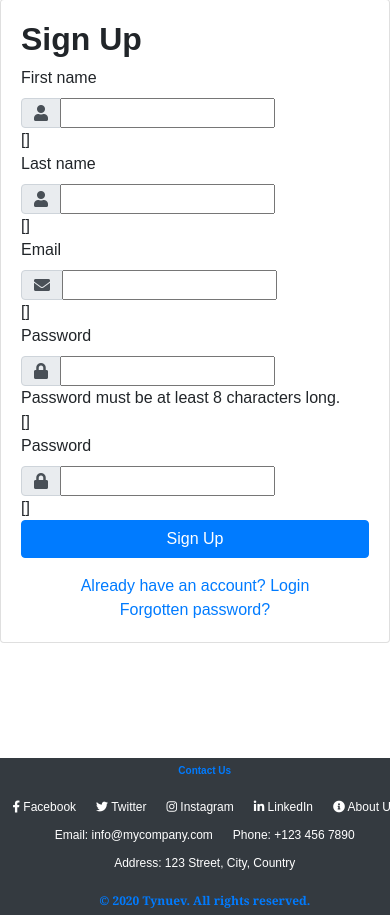
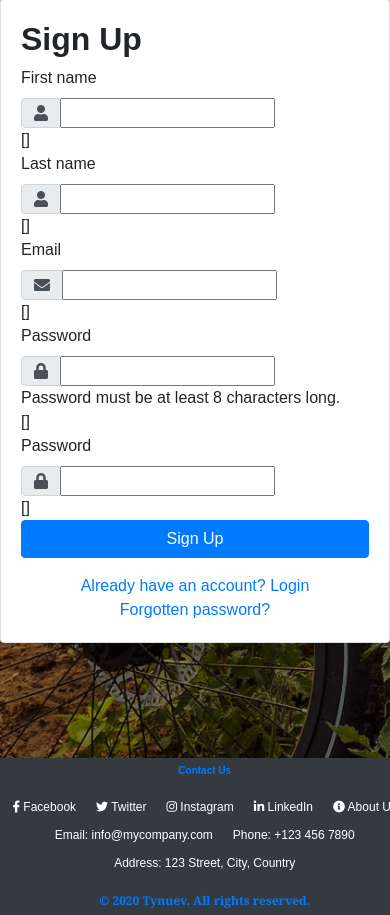
Before and after one commit to KachyEjim/TynuevBatterySwapManager, a Django app: template records/templates/user/register.html in a window 390 px wide; the page is wider, and only the part inside the window is pictured. Shown: the part 76-991 px from the top of that part. Run offline with Django 4.2, Linux system fonts and the light colour scheme; the template is opened without the code that fills it: most values are stand-ins (such as "Sample title", 1, 10 or a date in 2020); form fields are guessed from the names that the template uses; some libraries are stand-ins or nearby versions.

Commit message:
Deploy error corrected

```diff
--- a/records/static/css/base.css
+++ b/records/static/css/base.css
@@ -76,8 +76,7 @@ header {
         display: flex;
         flex-direction: column;
     }
-    body {
-        background-size: contain; /* Adjusts the background to be contained within the screen */
+        body {
         background-position: center;
     }
 
```
